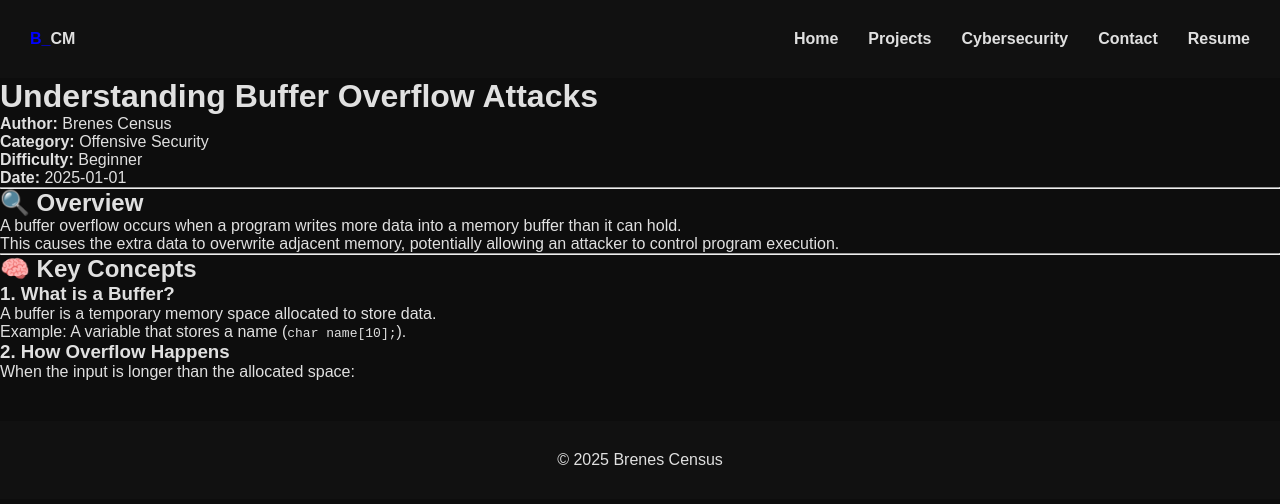
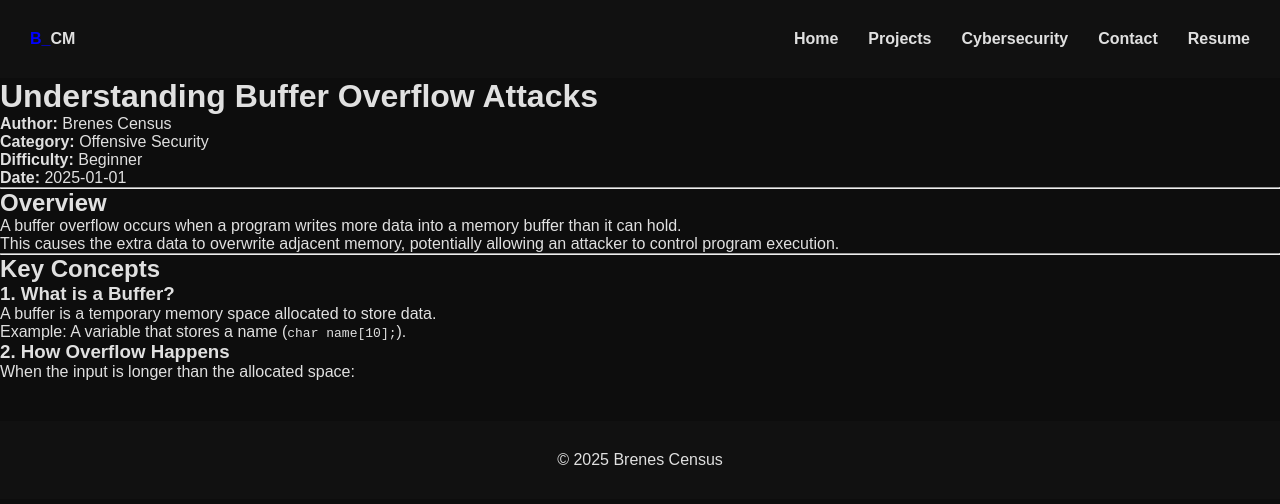
Before and after one commit to brenescensus/brenescensus.github.io, a Jekyll site: the page built from labs/lab1.md, in a window 1280 px wide. Shown: the top 504 px of the page. Built offline with Jekyll 4.4.1, drawn with Linux system fonts in a browser that asks for light colours; our own code applies the rules of GitHub Pages for plain Markdown files.

Commit message:
Update lab1.md

```diff
--- a/labs/lab1.md
+++ b/labs/lab1.md
@@ -7,13 +7,13 @@
 
 ---
 
-## 🔍 Overview
+##  Overview
 A buffer overflow occurs when a program writes more data into a memory buffer than it can hold.
 This causes the extra data to overwrite adjacent memory, potentially allowing an attacker to control program execution.
 
 ---
 
-## 🧠 Key Concepts
+## Key Concepts
 
 ### 1. What is a Buffer?
 A buffer is a temporary memory space allocated to store data.
```
